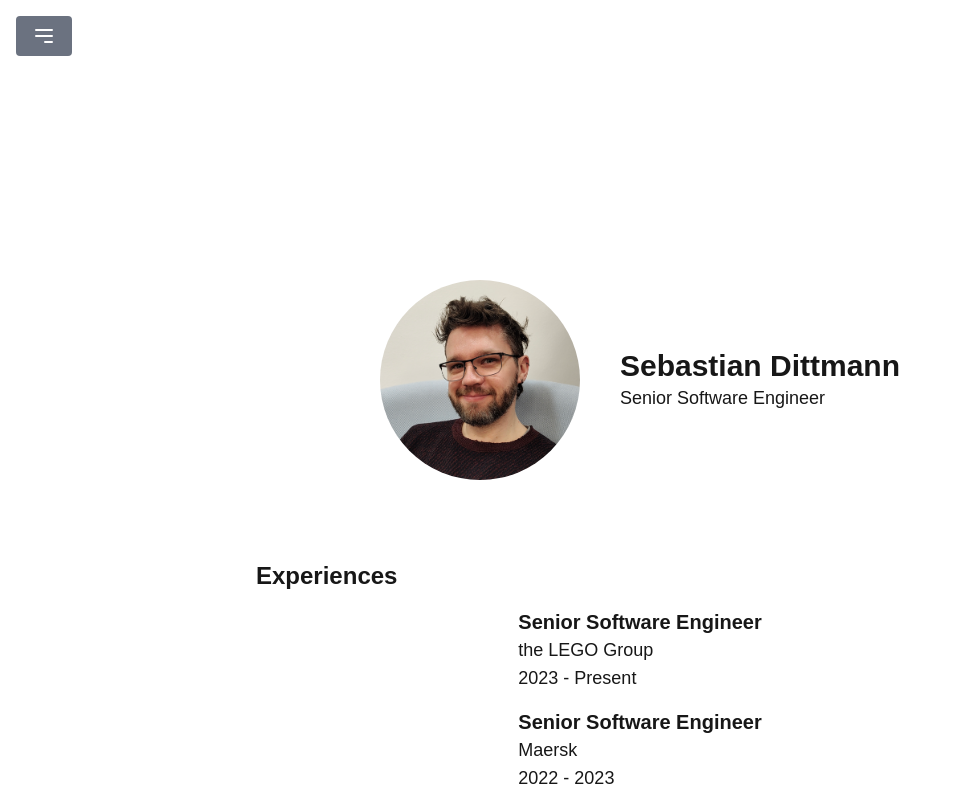
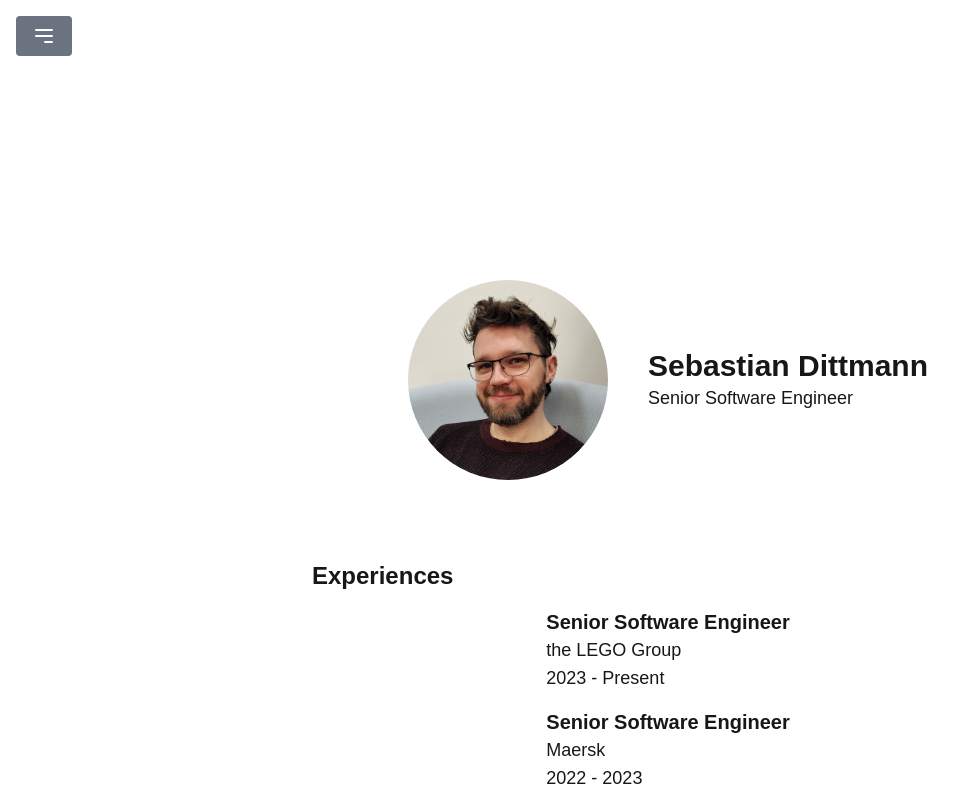
Before and after one commit to sebastiankdittmann/sebastiankdittmann.github.io, a Next.js app: page / in a window 1280 px wide. Shown: the top 800 px of the page, without its empty margins (0-974 px from the left). Built offline with nearby package versions, Linux system fonts and the light colour scheme.

Commit message:
add padding

```diff
--- a/app/page.tsx
+++ b/app/page.tsx
@@ -5,12 +5,11 @@ import Experiences from "@/app/components/experiences/experiences";
 import Layout from "@/components/layout/layout";
 
 export default function Home() {
-
     return (
         <div>
             <Layout>
                 <div className='flex flex-col items-center'>
-                    <div className='max-w-screen-md w-full mx-auto'>
+                    <div className='max-w-screen-md w-full mx-auto pl-14'>
                         <CvHeader/>
                         <Experiences/>
                     </div>
```
